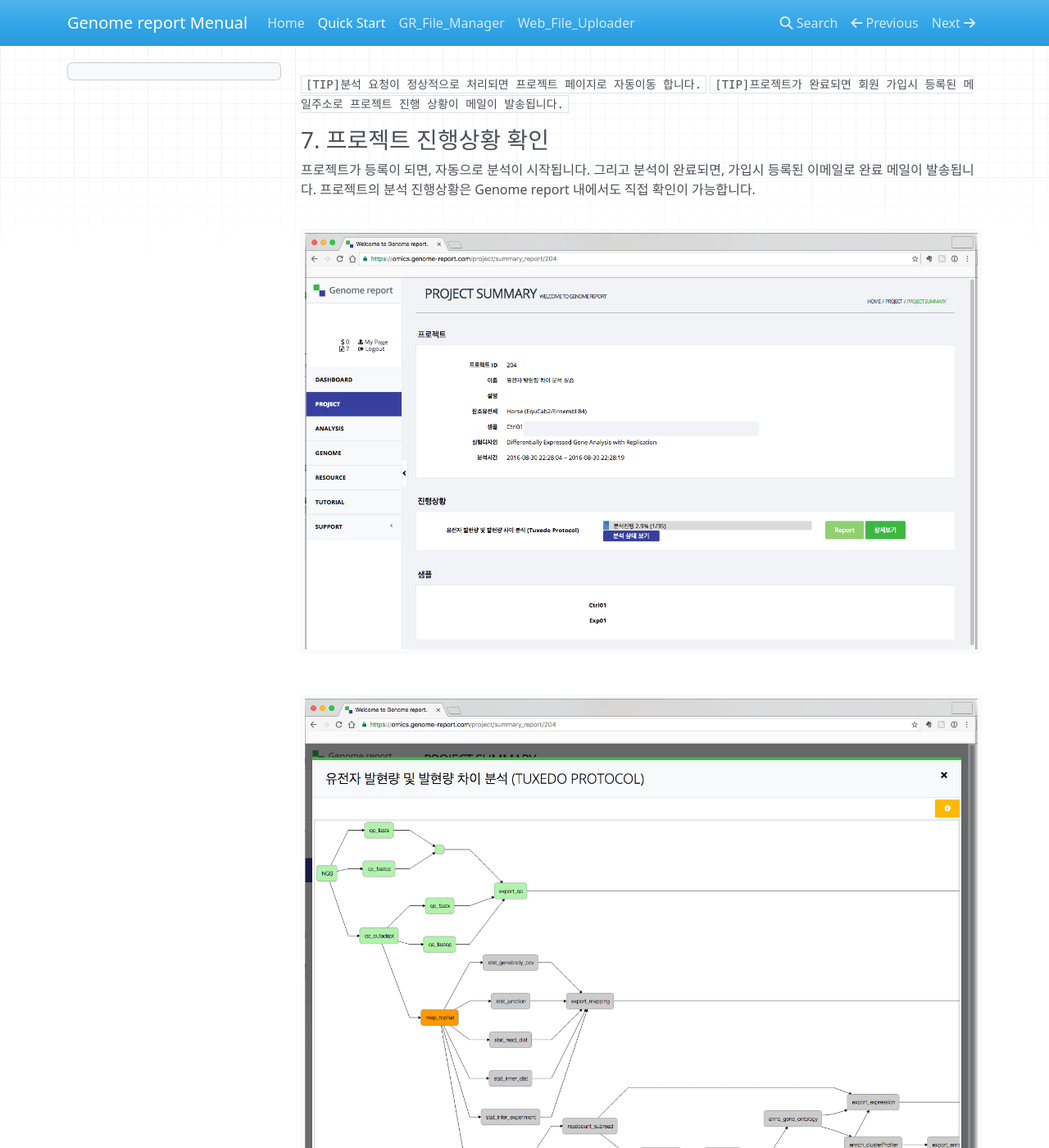
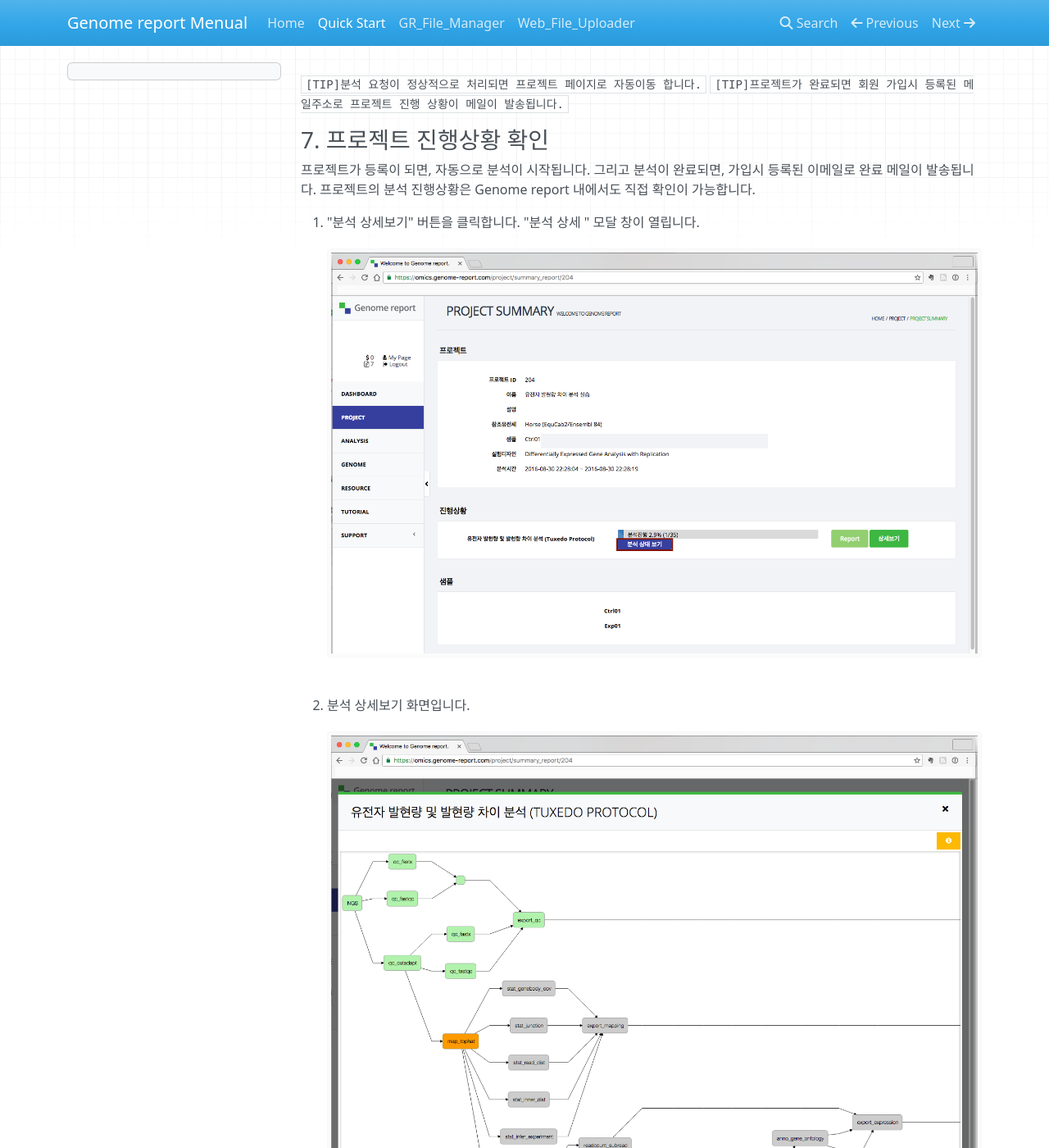
Before and after one commit to genomereport/gimanual, an MkDocs documentation site: the page built from docs/Quick_Start.md, in a window 1280 px wide and 1400 px high, scrolled down 10694 px. Shown: the whole window at 82% size. Built offline with MkDocs 1.6.1, drawn with Linux system fonts in a browser that asks for light colours; nearby versions of some CDN libraries; old or Windows-style settings are respelled for this version of MkDocs.

Commit message:
프로젝트 진행 상태 미리 보기 이미지 추가

```diff
--- a/docs/Quick_Start.md
+++ b/docs/Quick_Start.md
@@ -193,9 +193,11 @@ Genome report를 이용한 자료 분석전 정확한 분석을 위해서 샘플
 프로젝트가 등록이 되면, 자동으로 분석이 시작됩니다. 그리고 분석이 완료되면, 가입시 등록된 이메일로 완료 메일이 발송됩니다.
 프로젝트의 분석 진행상황은 Genome report 내에서도 직접 확인이 가능합니다.
 
- ![화면](https://github.com/genomereport/gimanual/raw/master/docs/images/project_status_01.png)
+1. "분석 상세보기" 버튼을 클릭합니다. "분석 상세 " 모달 창이 열립니다.
+ ![화면](https://raw.githubusercontent.com/genomereport/gimanual/master/docs/images/project_status_01.png)
+
+2. 분석 상세보기 화면입니다.
  ![화면](https://github.com/genomereport/gimanual/raw/master/docs/images/project_status_02.png)
-
 
 ### 8. 프로젝트 보고서 열람
 
```
Also changed, not shown: docs/images/project_status_01.png.
